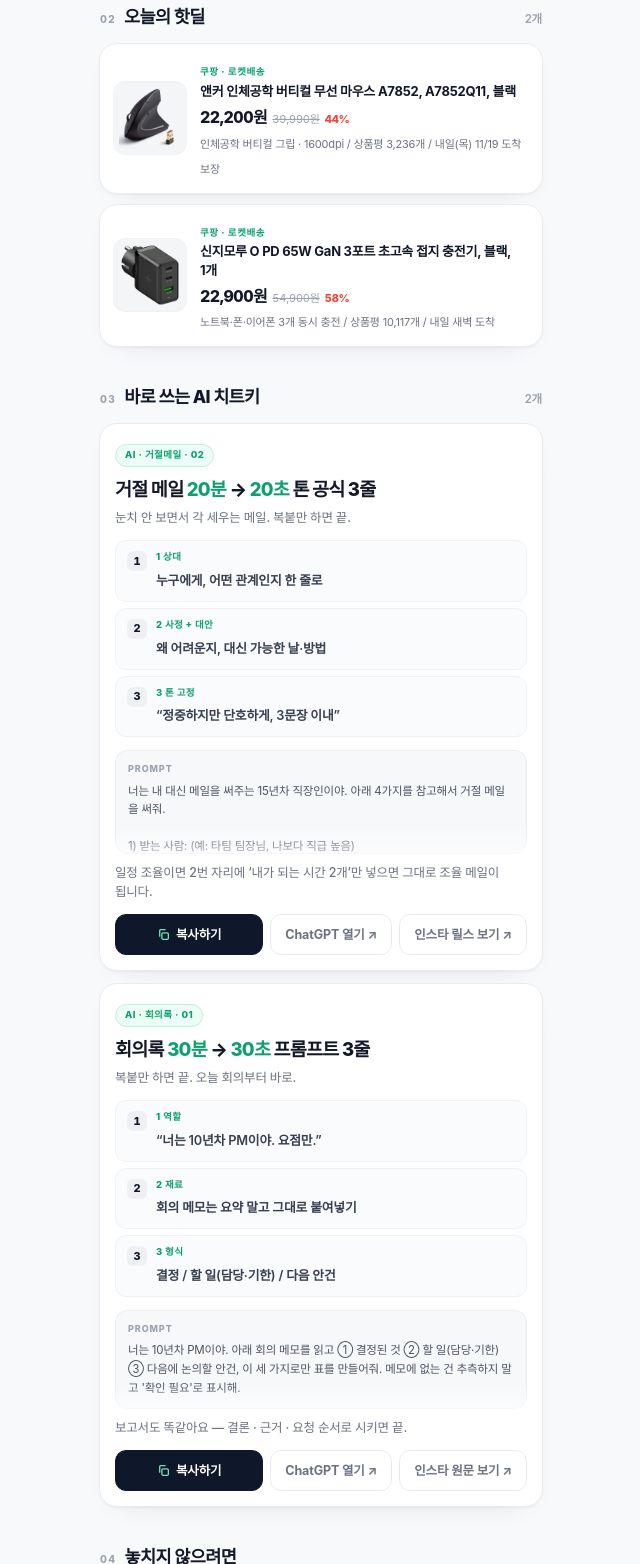
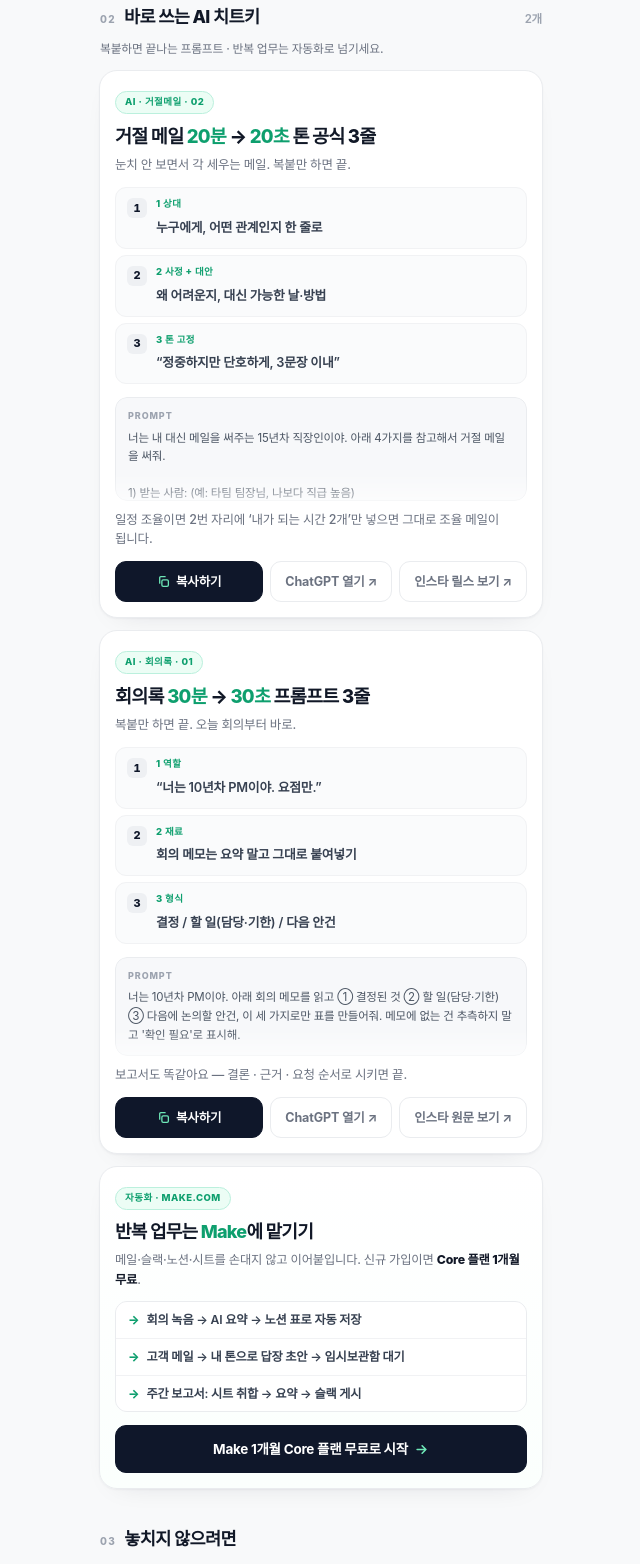
Before and after one commit to phappyj/cheatkey, a plain HTML site: page index.html in a window 1280 px wide. Shown: the part 1236-2800 px from the top of the page, without its empty margins (319-959 px from the left). Drawn offline with Linux system fonts and the light colour scheme; a web font is replaced by a local one.

Commit message:
design: simplify Korean hub — keep only latest pick, surface AI prompts + Make CTA

```diff
--- a/index.html
+++ b/index.html
@@ -282,46 +282,8 @@
   }
   .verdict b{color:var(--ink);font-weight:700}
 
-  /* ───────────── 핫딜 리스트 ───────────── */
-  .deal{
-    display:flex;gap:13px;align-items:center;
-    padding:13px;text-decoration:none;color:inherit;
-  }
-  .deal + .deal{margin-top:10px}
-  .deal .thumb{
-    flex:0 0 74px;height:74px;border-radius:12px;overflow:hidden;
-    background:#F4F5F7;border:1px solid var(--line-2);
-    display:grid;place-items:center;padding:5px;
-  }
-  .deal .thumb img{width:100%;height:100%;object-fit:contain;display:block;mix-blend-mode:multiply}
-  .deal .info{min-width:0;flex:1}
-  .deal .seller{
-    font-size:9.5px;font-weight:800;letter-spacing:.06em;color:var(--mint);
-    margin-bottom:3px;
-  }
-  .deal .name{
-    font-size:13px;font-weight:700;line-height:1.4;color:var(--ink);
-    margin:0 0 5px;letter-spacing:-0.02em;
-    display:-webkit-box;-webkit-line-clamp:2;-webkit-box-orient:vertical;overflow:hidden;
-  }
-  .price{display:flex;align-items:baseline;gap:5px;flex-wrap:wrap}
-  .price .now{font-size:16px;font-weight:800;color:var(--ink);letter-spacing:-0.03em}
-  .price .was{font-size:11px;color:var(--ink-3);text-decoration:line-through}
-  .price .off{font-size:11px;font-weight:800;color:var(--coral)}
-  .deal .note{font-size:11px;color:var(--ink-2);margin-top:4px;line-height:1.45}
-
-  /* 빈 상태 */
-  .soon{text-align:center;padding:26px 20px;border-style:dashed}
-  .soon .clock{
-    display:inline-flex;align-items:center;gap:6px;
-    font-size:10px;font-weight:800;letter-spacing:.1em;color:var(--ink-3);
-    background:#F7F8FA;border:1px solid var(--line);
-    border-radius:999px;padding:4px 10px;margin-bottom:11px;
-  }
-  .soon .clock .dot{width:5px;height:5px;border-radius:50%;background:var(--mint);animation:pulse 2s ease-in-out infinite}
-  @keyframes pulse{0%,100%{opacity:1}50%{opacity:.25}}
-  .soon strong{display:block;font-size:14.5px;font-weight:800;margin-bottom:5px;color:var(--ink)}
-  .soon span.s{font-size:12px;color:var(--ink-2);line-height:1.6}
+  /* ───────────── 섹션 설명 ───────────── */
+  .sec-note{margin:-3px 1px 12px;font-size:11.8px;line-height:1.55;color:var(--ink-2);font-weight:500}
 
   /* ───────────── AI 치트키 ───────────── */
   .tip{padding:16px 15px 15px}
@@ -383,6 +345,32 @@
   .btn.ghost{color:var(--ink-2);font-weight:700}
   .btn.ghost svg{color:var(--ink-3)}
 
+  /* ───────────── Make 카드 ───────────── */
+  .make{padding:16px 15px 15px;margin-top:12px;background:linear-gradient(180deg,#FFFFFF 0%,#FBFFFD 100%)}
+  .make .tag{
+    display:inline-block;font-size:9.5px;font-weight:800;letter-spacing:.05em;
+    color:var(--mint);background:var(--mint-soft);border:1px solid var(--mint-line);
+    border-radius:999px;padding:3px 9px;margin-bottom:10px;
+  }
+  .make h3{
+    font-size:18px;line-height:1.35;font-weight:800;margin:0 0 6px;
+    letter-spacing:-0.04em;color:var(--ink);
+  }
+  .make h3 .accent{color:var(--mint)}
+  .make-sub{margin:0 0 12px;font-size:12.3px;line-height:1.6;color:var(--ink-2);font-weight:500}
+  .make-sub b{color:var(--ink);font-weight:800}
+  .make-list{
+    list-style:none;margin:0 0 13px;padding:0;display:grid;gap:1px;
+    background:var(--line-2);border:1px solid var(--line);border-radius:12px;overflow:hidden;
+  }
+  .make-list li{
+    background:#fff;padding:9px 12px;font-size:12.2px;font-weight:600;
+    color:#374151;line-height:1.45;display:flex;gap:7px;
+  }
+  .make-list li::before{content:"→";color:var(--mint);font-weight:800;flex:0 0 auto}
+  .make-cta{width:100%;justify-content:center;min-height:48px;font-size:13.5px;letter-spacing:-0.02em}
+  .make-cta svg{width:15px;height:15px}
+
   /* ───────────── 팔로우 ───────────── */
   .follow{display:grid;gap:8px}
   .follow a{
@@ -410,6 +398,7 @@
   }
   .privacy-line{margin:8px 0 0;font-size:10.5px;font-weight:600;letter-spacing:-0.01em}
   .privacy-line a{color:var(--ink-2);text-decoration:none;border-bottom:1px solid var(--line)}
+  .dot-sep{margin:0 4px;color:var(--ink-3)}
 
   /* ───────────── sticky ───────────── */
   .sticky{
@@ -476,8 +465,8 @@
   <div class="nav-in">
     <a class="brand" href="#top"><span class="bolt">⚡</span>직장인 치트키</a>
     <nav class="chips" aria-label="빠른 이동">
-      <a class="chip hero-chip" href="#deals-section">오늘의 핫딜</a>
-      <a class="chip" href="#tips-section">AI 치트키</a>
+      <a class="chip hero-chip" href="#tips-section">AI 치트키</a>
+      <a class="chip" href="#make">Make 무료</a>
     </nav>
   </div>
 </div>
@@ -498,30 +487,37 @@
       <div id="report"></div>
     </section>
 
-    <!-- 03 핫딜 -->
-    <section id="deals-section">
+    <!-- 02 AI 치트키 (핫딜 목록 제거 — 프롬프트를 위로) -->
+    <section id="tips-section">
       <div class="sec-head">
         <span class="kicker">02</span>
-        <h2>오늘의 핫딜</h2>
-        <span class="count" id="deals-count"></span>
-      </div>
-      <div id="deals"></div>
-    </section>
-
-    <!-- 04 AI 치트키 -->
-    <section id="tips-section">
-      <div class="sec-head">
-        <span class="kicker">03</span>
         <h2>바로 쓰는 AI 치트키</h2>
         <span class="count" id="tips-count"></span>
       </div>
+      <p class="sec-note">복붙하면 끝나는 프롬프트 · 반복 업무는 자동화로 넘기세요.</p>
       <div id="tips"></div>
+
+      <!-- Make.com 1개월 무료 -->
+      <div class="card make" id="make">
+        <span class="tag">자동화 · MAKE.COM</span>
+        <h3>반복 업무는 <span class="accent">Make</span>에 맡기기</h3>
+        <p class="make-sub">메일·슬랙·노션·시트를 손대지 않고 이어붙입니다. 신규 가입이면 <b>Core 플랜 1개월 무료</b>.</p>
+        <ul class="make-list">
+          <li>회의 녹음 → AI 요약 → 노션 표로 자동 저장</li>
+          <li>고객 메일 → 내 톤으로 답장 초안 → 임시보관함 대기</li>
+          <li>주간 보고서: 시트 취합 → 요약 → 슬랙 게시</li>
+        </ul>
+        <a class="btn primary make-cta" href="https://www.make.com/en/register?pc=cheatkey" target="_blank" rel="noopener sponsored">
+          Make 1개월 Core 플랜 무료로 시작
+          <svg viewBox="0 0 24 24" fill="none" stroke="currentColor" stroke-width="2.6" stroke-linecap="round" stroke-linejoin="round" aria-hidden="true"><path d="M5 12h14M13 6l6 6-6 6"/></svg>
+        </a>
+      </div>
     </section>
 
-    <!-- 05 팔로우 -->
+    <!-- 03 팔로우 -->
     <section id="follow-section">
       <div class="sec-head">
-        <span class="kicker">04</span>
+        <span class="kicker">03</span>
         <h2>놓치지 않으려면</h2>
       </div>
       <div class="follow">
@@ -543,13 +539,17 @@
 
   <footer>
     <p class="disclosure">
-      이 포스팅은 쿠팡 파트너스 활동의 일환으로, 이에 따른 일정액의 수수료를 제공받습니다. 가격·재고는 실시간으로 바뀔 수 있어 결제 직전 쿠팡에서 최종 확인해 주세요.
+      이 포스팅은 쿠팡 파트너스·Make.com 제휴 활동의 일환으로, 이에 따른 일정액의 수수료를 제공받습니다. 가격·재고·요금제는 실시간으로 바뀔 수 있어 결제 직전 판매처에서 최종 확인해 주세요.
     </p>
     <div class="colophon">
       <span>© <span id="year">2026</span> 직장인 치트키 · @cheatkey.work</span>
       <span id="updated"></span>
     </div>
-    <p class="privacy-line"><a href="/cheatkey/privacy.html">Privacy Policy · 개인정보처리방침</a></p>
+    <p class="privacy-line">
+      <a href="/cheatkey/privacy.html">Privacy Policy · 개인정보처리방침</a>
+      <span class="dot-sep">·</span>
+      <a href="/cheatkey/en/">English</a>
+    </p>
   </footer>
 
 </div>
@@ -895,58 +895,7 @@
     host.appendChild(el);
   }
 
-  /* ── 03 핫딜 ── */
-  function renderDeals(list) {
-    var host = document.getElementById("deals");
-    var count = document.getElementById("deals-count");
-    host.innerHTML = "";
-
-    if (!list || !list.length) {
-      count.textContent = "";
-      var soon = document.createElement("div");
-      soon.className = "card soon";
-      soon.innerHTML =
-        '<span class="clock"><span class="dot"></span>NEXT UPDATE</span>' +
-        "<strong>다음 검증 핫딜을 준비 중입니다</strong>" +
-        '<span class="s">직접 비교해 고른 IT·가전·생활템만 올립니다.<br>가격이 바뀌면 바로 내립니다.</span>';
-      host.appendChild(soon);
-      return;
-    }
-
-    count.textContent = list.length + "개";
-
-    list.forEach(function (d, idx) {
-      var a = document.createElement("a");
-      a.className = "card deal";
-      a.href = d.link || "#";
-      a.target = "_blank";
-      a.rel = "noopener sponsored";
-
-      var priceBits = "";
-      if (d.price != null && d.price !== "") {
-        priceBits += '<span class="now">' + formatWon(d.price) + "</span>";
-      }
-      if (d.wasPrice != null && d.wasPrice !== "") {
-        priceBits += '<span class="was">' + formatWon(d.wasPrice) + "</span>";
-      }
-      if (d.discount != null && d.discount !== "") {
-        priceBits += '<span class="off">' + esc(d.discount) + "</span>";
-      }
-
-      a.innerHTML =
-        '<span class="thumb">' + (d.image ? '<img src="' + esc(d.image) + '" alt="" loading="' + (idx === 0 ? "eager" : "lazy") + '">' : TAG_ICON) + "</span>" +
-        '<span class="info">' +
-          '<span class="seller">' + esc(d.seller || "쿠팡 파트너스") + "</span>" +
-          '<span class="name">' + esc(d.title) + "</span>" +
-          (priceBits ? '<span class="price">' + priceBits + "</span>" : "") +
-          (d.note ? '<span class="note">' + esc(d.note) + "</span>" : "") +
-        "</span>";
-
-      host.appendChild(a);
-    });
-  }
-
-  /* ── 04 AI 치트키 ── */
+  /* ── 03 AI 치트키 ── */
   function renderTips(list) {
     var host = document.getElementById("tips");
     var count = document.getElementById("tips-count");
@@ -1021,7 +970,6 @@
     var deals = data.deals || [];
     renderHero(deals, data);
     renderReport(deals);
-    renderDeals(deals);
     renderTips(data.tips || []);
     if (data.updated) {
       var lab = timeLabel(data.updated);
```
Also changed, not shown: 1 other file.
